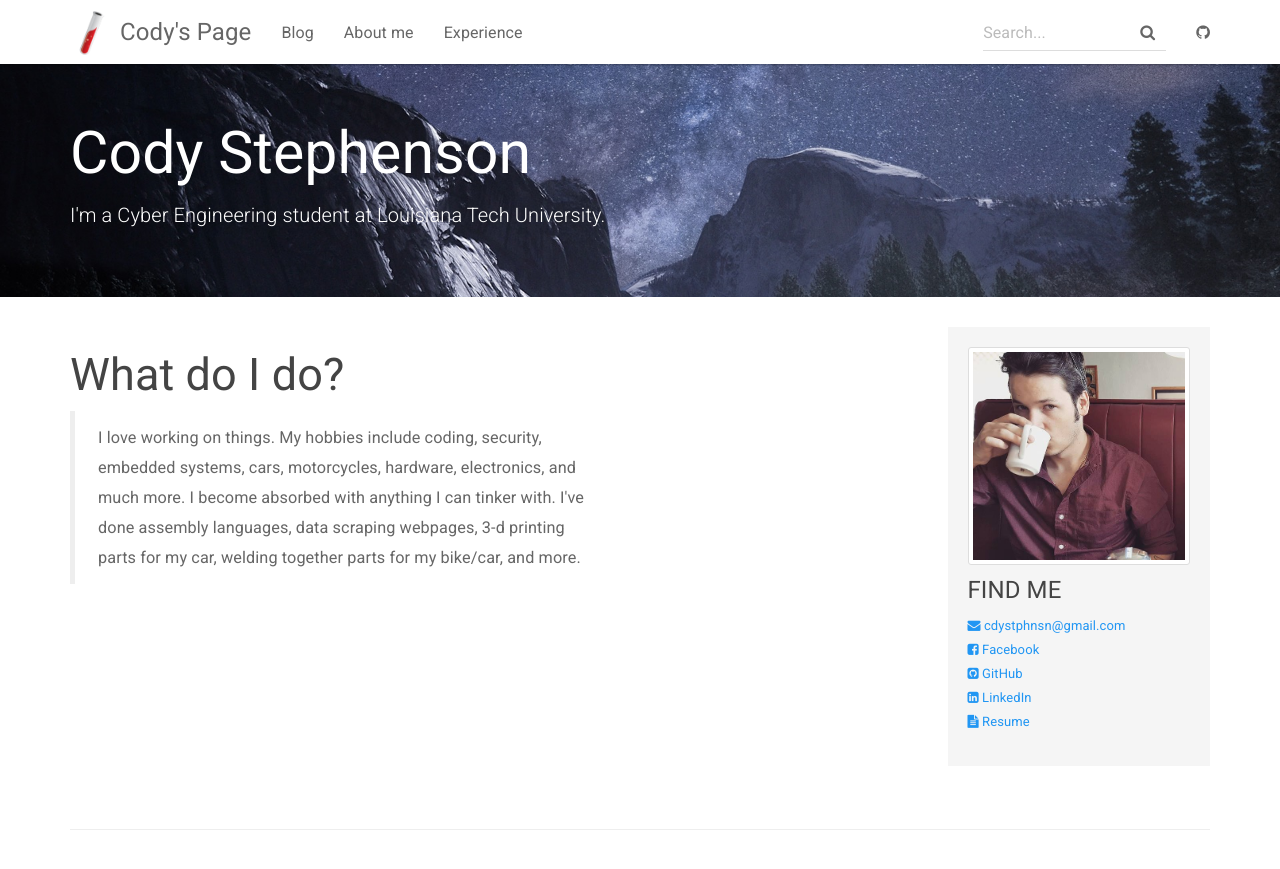
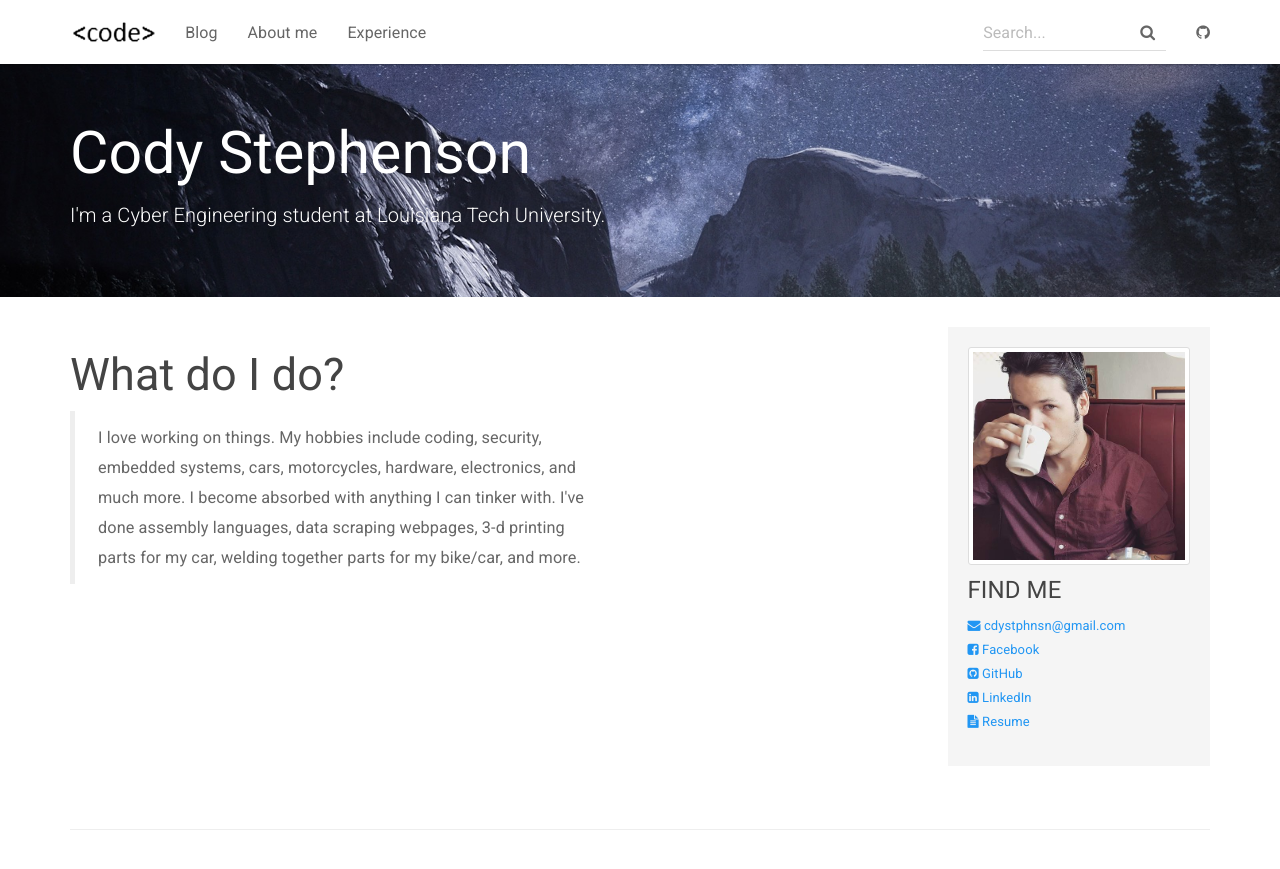
Before and after one commit to zenxr/zenxr.github.io, a Jekyll site: the page built from index.html, in a window 1280 px wide. Shown: the top 869 px of the page. Built offline with Jekyll 4.4.1, drawn with Linux system fonts in a browser that asks for light colours; nearby versions of some CDN libraries.

Commit message:
added logo from G

```diff
--- a/_includes/topnav.html
+++ b/_includes/topnav.html
@@ -8,7 +8,7 @@
         <span class="icon-bar"></span>
       </button>
             <a class="navbar-brand" href="{{ site.baseurl }}/">
-                <span><img src="{{site.baseurl}}/img/logonav.png"></span> {{ site.title }}
+                <span><img src="{{site.baseurl}}/img/logonav.gif"></span>
             </a>
         </div>
         <div id="navbar" class="collapse navbar-collapse">
```
Also changed, not shown: cody_logo.gif (added), img/logonav.gif (added).
